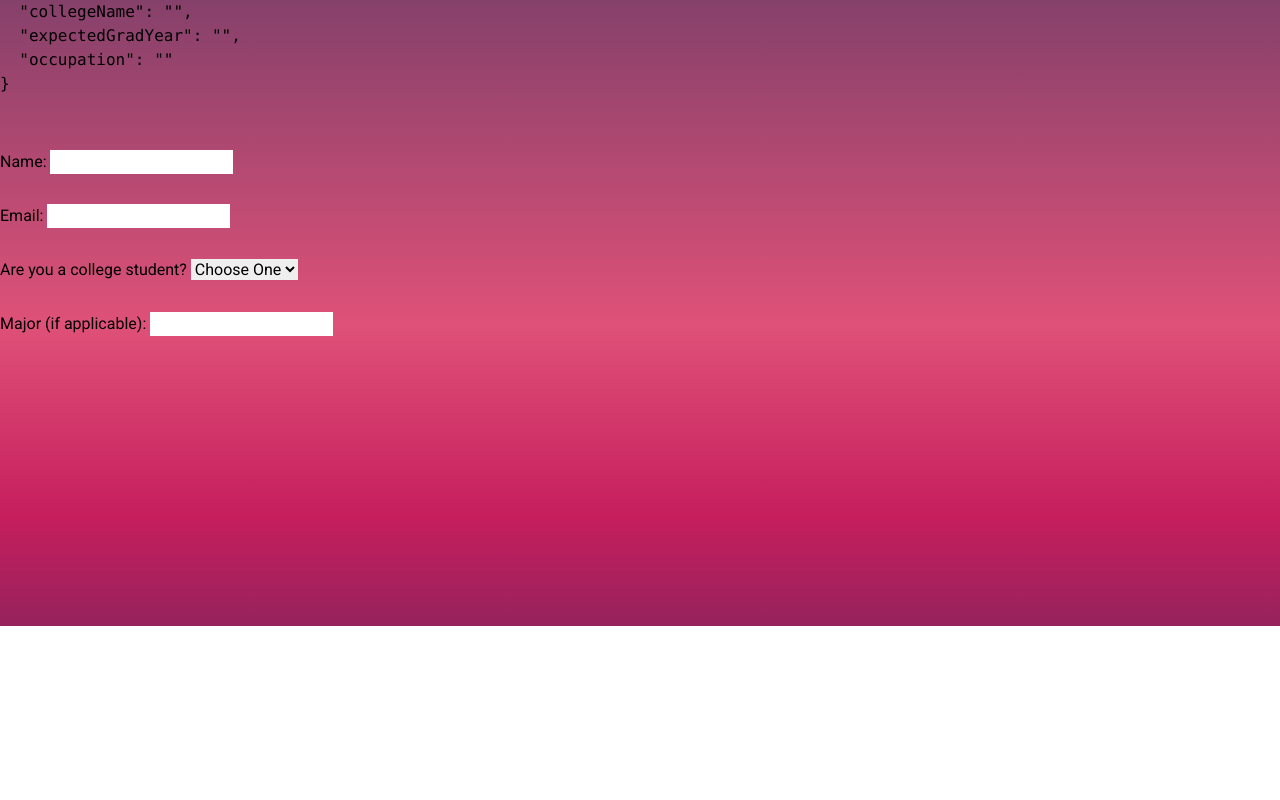
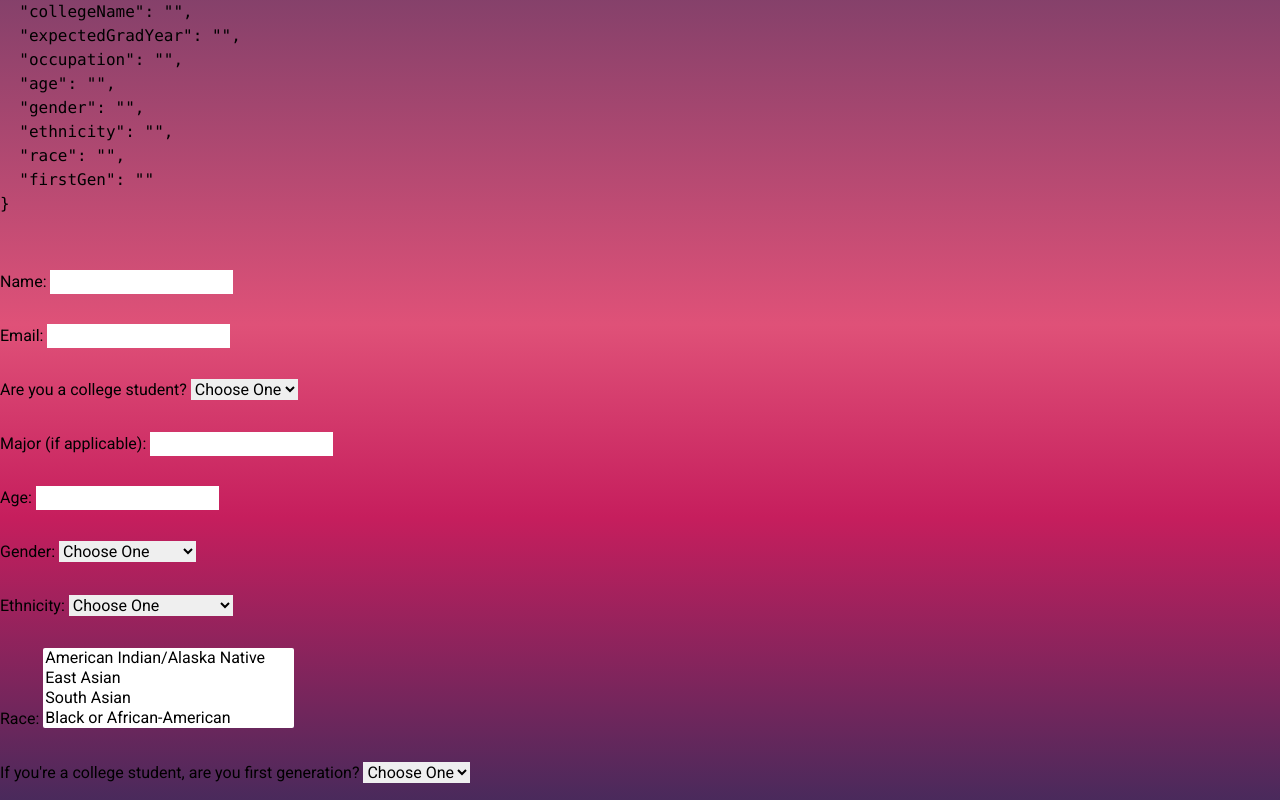
Before and after one commit to ReflectionsProjections/rp2023, a SvelteKit app: page /registration in a window 1280 px wide. Shown: the part 228-1028 px from the top of the page. Before the commit the page ends 854 px from the top, so only its background shows below. Built offline with nearby package versions, Linux system fonts and the light colour scheme.

Commit message:
Added demographic questions

```diff
--- a/src/routes/registration/+page.svelte
+++ b/src/routes/registration/+page.svelte
@@ -7,7 +7,12 @@
         major: '',
         collegeName: '',
         expectedGradYear: '',
-        occupation: ''
+        occupation: '',
+        age: '',
+        gender: '',
+        ethnicity: '',
+        race: '',
+        firstGen: ''
     };
 
 </script>
@@ -84,6 +89,62 @@
                     <input type="text" id="occupation" bind:value={formValues.occupation}>
                 </div>
             {/if}
+
+            <!-- DEMOGRAPHICS -->
+            <div>
+                <label for="age">Age: </label>
+                <input type="number" id="age" bind:value={formValues.age}>
+            </div>
+            <script type="text/javascript">
+                function showfield(name){
+                  if(name=='Other')document.getElementById('genderDemographics').innerHTML='Other: <input type="text" name="other" />';
+                  else document.getElementById('genderDemographics').innerHTML='';
+                }
+            </script>
+            <div id="genderDemographics">
+                <label for="gender">Gender: </label>
+                <select id="gender" bind:value={formValues.gender}>
+                    <option value="">Choose One</option>
+                    <option value="male">Male</option>
+                    <option value="female">Female</option>
+                    <option value="preferNotToSay">Prefer not to say</option>
+                    <option value="Other">Other</option>
+                </select>
+            </div>
+            <div>
+                <label for="ethnicity">Ethnicity: </label>
+                <select id="ethnicity" bind:value={formValues.ethnicity}>
+                    <option value="">Choose One</option>
+                    <option value="hispanicOrLatino">Hispanic/Latino</option>
+                    <option value="notHispanicOrLatino">Not Hispanic/Latino</option>
+                </select>
+            </div>
+            <script type="text/javascript">
+                function showfield(name){
+                  if(name=='Other')document.getElementById('raceDemographics').innerHTML='Other: <input type="text" name="other" />';
+                  else document.getElementById('raceDemographics').innerHTML='';
+                }
+            </script>
+            <div id="raceDemographics">
+                <label for="race">Race: </label>
+                <select id="race" bind:value={formValues.race} multiple>
+                    <option value="americanIndianOrAlaska">American Indian/Alaska Native</option>
+                    <option value="eastAsian">East Asian</option>
+                    <option value="southAsian">South Asian</option>
+                    <option value="black">Black or African-American</option>
+                    <option value="pacificIslander">Native Hawaiian or Pacific Islander</option>
+                    <option value="white">White/Caucasian</option>
+                    <option value="Other">Other</option>
+                </select>
+            </div>
+            <div>
+                <label for="is-first-gen">If you're a college student, are you first generation?</label>
+                <select id="is-first-gen" bind:value={formValues.firstGen}>
+                    <option value="">Choose One</option>
+                    <option value="yes">Yes</option>
+                    <option value="no">No</option>
+                </select>
+            </div>
         </form>
     </main>
 </div>
```
